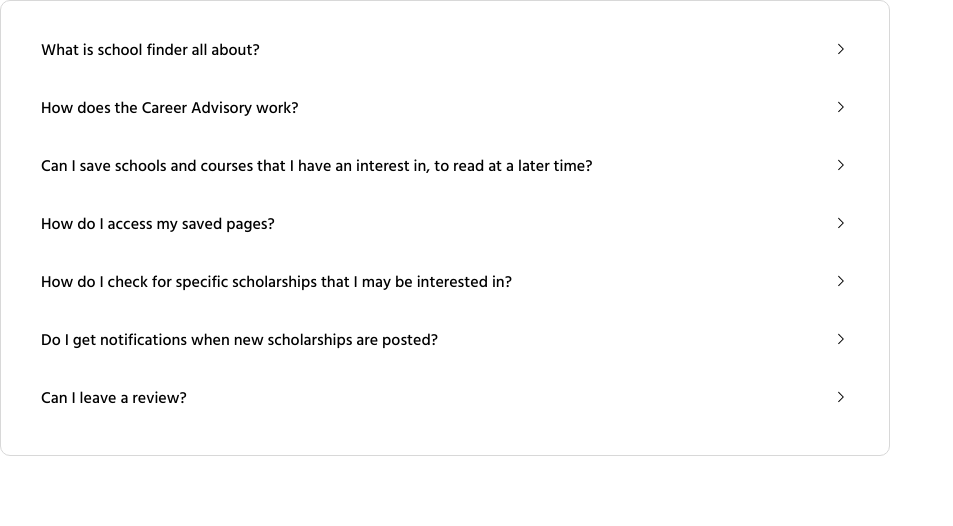
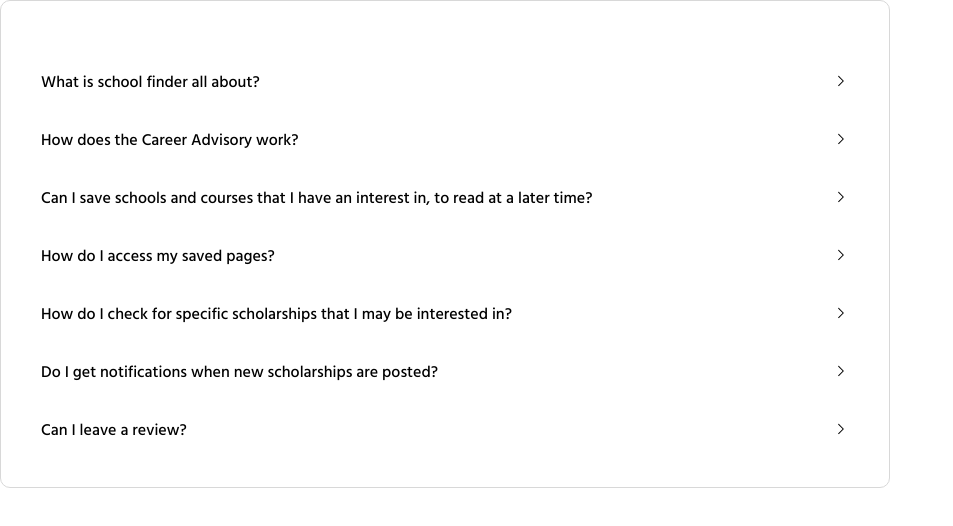
Before and after one commit to CDiala/school-finder, a React (Create React App) app in the folder client/: page / in a window 1280 px wide. Shown: the top 526 px of the page, without its empty margins (0-953 px from the left). Built offline with nearby package versions, Linux system fonts and the light colour scheme.

Commit message:
Refactoring code.

```diff
--- a/client/src/components/shared/FAQ/FAQ.js
+++ b/client/src/components/shared/FAQ/FAQ.js
@@ -27,9 +27,6 @@ const FAQ = () => {
               className={`faq-question-container ${
                 index === activeID && isActive ? "collapsible--expanded" : ""
               }`}
-              style={{
-                paddingTop: `${index === 0 ? "0" : null} `,
-              }}
             >
               <p className="faq-question">{item.question}</p>
               <svg
```
